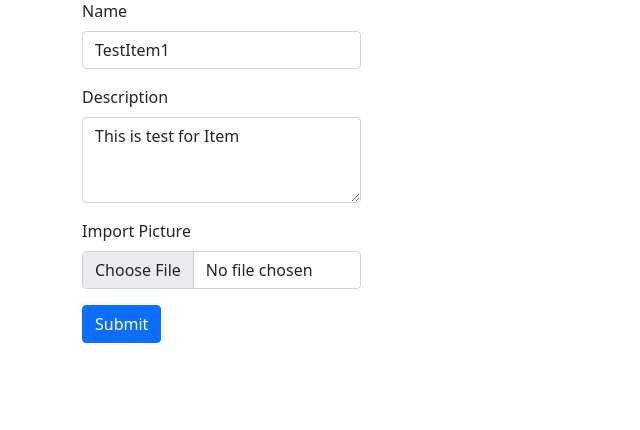
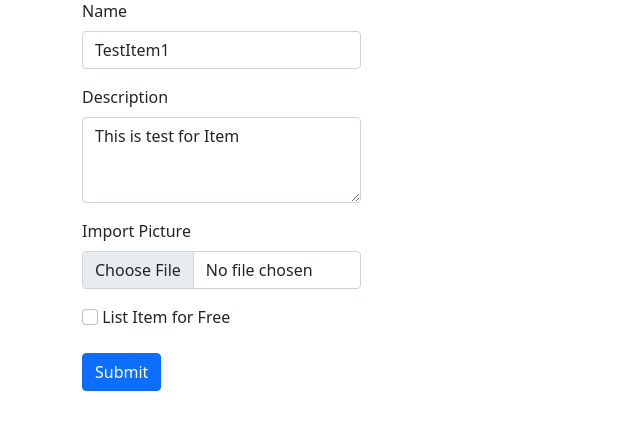
Before and after one commit to anto8460/exchange-market, a Django app: page /edit_item/1 in a window 1280 px wide. Shown: the part 147-577 px from the top of the page, without its empty margins (0-640 px from the left). Run offline with Django 4.2, Linux system fonts and the light colour scheme; data comes from the database, SQL or seed files in the repository.

Commit message:
Fixes Edit Item

```diff
--- a/exchangemarket/exchange_market_app/tests.py
+++ b/exchangemarket/exchange_market_app/tests.py
@@ -150,7 +150,7 @@ class ItemClassTest(TestCase):
         name = "testItemName"
         description = "testDescription"
 
-        result = Items.create_item(user[0].id, name, description)
+        result = Items.create_item(user[0].id, name, description, False)
         expected = ItemsState.ITEM_CREATED
 
         self.assertEqual(result, expected)
--- a/exchangemarket/exchange_market_app/utils/Items.py
+++ b/exchangemarket/exchange_market_app/utils/Items.py
@@ -55,9 +55,10 @@ class Items:
             return ItemsState.ITEM_NOT_FOUND
 
     @staticmethod
-    def edit_item(item_id, name, description):
+    def edit_item(item_id, name, description, free):
         item =  models.Items.objects.get(id=item_id)
         item.name = name
         item.description = description
+        item.is_free = free
         item.save()
         return ItemsState.ITEM_EDITED
--- a/exchangemarket/exchange_market_app/views.py
+++ b/exchangemarket/exchange_market_app/views.py
@@ -139,9 +139,10 @@ def view_item(request, id):
 def edit_item(request, id):
     form = dict()
     item, status = Items.get_item(id)
-    print(item)
+
     form["name"] = item[0].name
     form["description"] = item[0].description
+    form["free"] = item[0].is_free
 
     if request.method == "POST":
         edit_item_form = forms.CreateItemForm(request.POST)
@@ -150,13 +151,17 @@ def edit_item(request, id):
             user_id = request.session["user_id"]
             name =  edit_item_form.data["name"]
             description = edit_item_form.data["description"]
-            result = Items.edit_item(id, name, description)
+
+            free = True if "check" in edit_item_form.data else False
+
+            print(edit_item_form)
+            result = Items.edit_item(id, name, description, free)
 
             if (result == ItemsState.ITEM_EDITED):
                 messages.add_message(request, messages.SUCCESS, f"Item Succesfully edited!")
                 return redirect("/inventory")
 
-    return render(request, "edit_item.html", {"name": form["name"], "description": form["description"]})
+    return render(request, "edit_item.html", {"name": form["name"], "description": form["description"], "free": form["free"]})
 
 def create_offer(request):
 
--- a/exchangemarket/templates/edit_item.html
+++ b/exchangemarket/templates/edit_item.html
@@ -45,6 +45,21 @@
                         <label for="formFile" class="form-label">Import Picture</label>
                         <input  name="image" class="form-control" type="file" id="formFile" required>
                     </div>
+
+                    <div class="md-3">
+                        {% if free %}
+                            <input class="form-check-input" type="checkbox" value="1" name="check" id="flexCheckDefault" checked>
+                                <label class="form-check-label" for="flexCheckDefault">
+                                    List Item for Free
+                            </label>
+                        {% else %}
+                            <input class="form-check-input" type="checkbox" value="1" name="check" id="flexCheckDefault">
+                                <label class="form-check-label" for="flexCheckDefault">
+                                    List Item for Free
+                                </label>
+                        {% endif %}
+                    </div>
+                    <br>
                     <button type="submit" class="btn btn-primary">Submit</button>
                 </form>
             </div>
--- a/exchangemarket/templates/item.html
+++ b/exchangemarket/templates/item.html
@@ -48,9 +48,9 @@
                     <div class="card-body">
                         <h5 class="card-title">{{item.name}}</h5>
                         {% if  item.is_free%}
-                            <h6 class="card-subtitle mb-2 text-muted">Item Listed for free</h6>
+                            <h6 class="card-subtitle mb-2 text-muted">Item listed for free</h6>
                         {% else %}
-                            <h6 class="card-subtitle mb-2 text-muted">Item is not Listed for free</h6>
+                            <h6 class="card-subtitle mb-2 text-muted">Item is NOT listed for free</h6>
                         {% endif %}
                         <p class="card-text">{{item.description}}</p>
 
```
